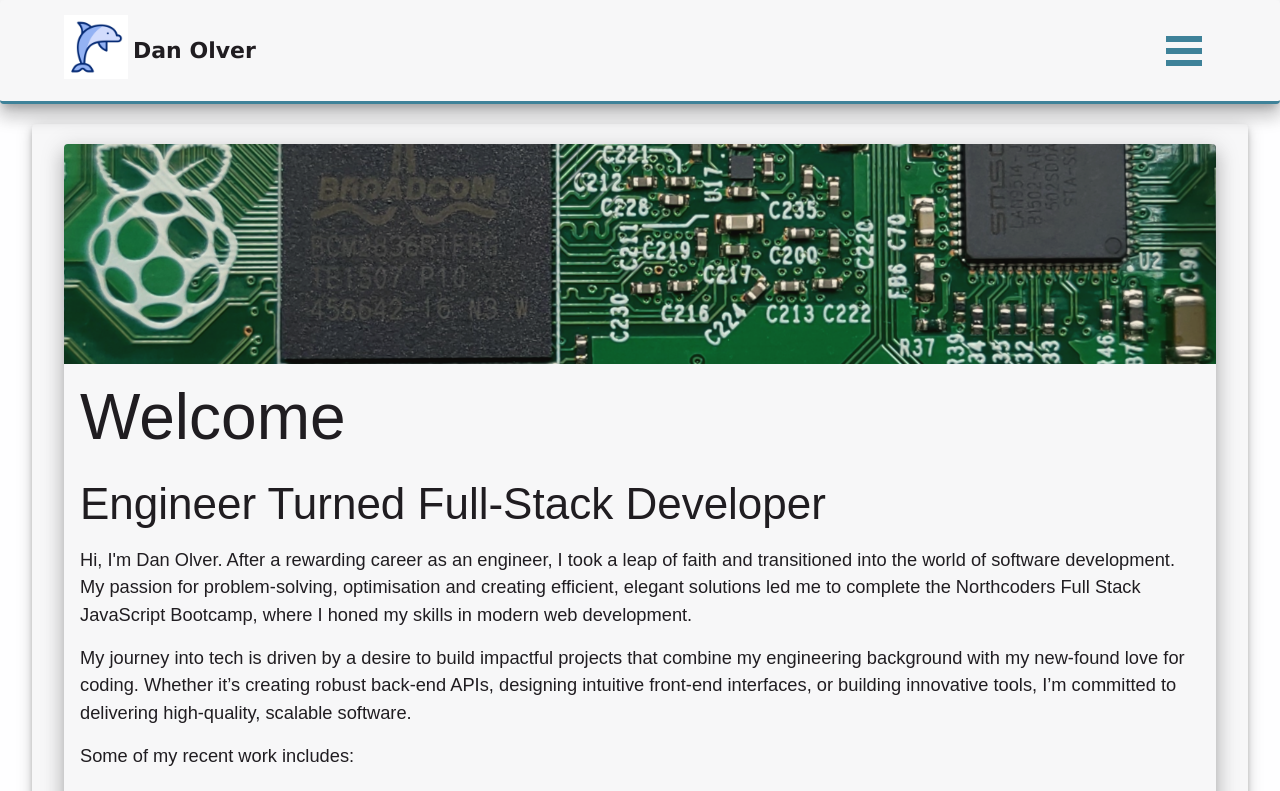
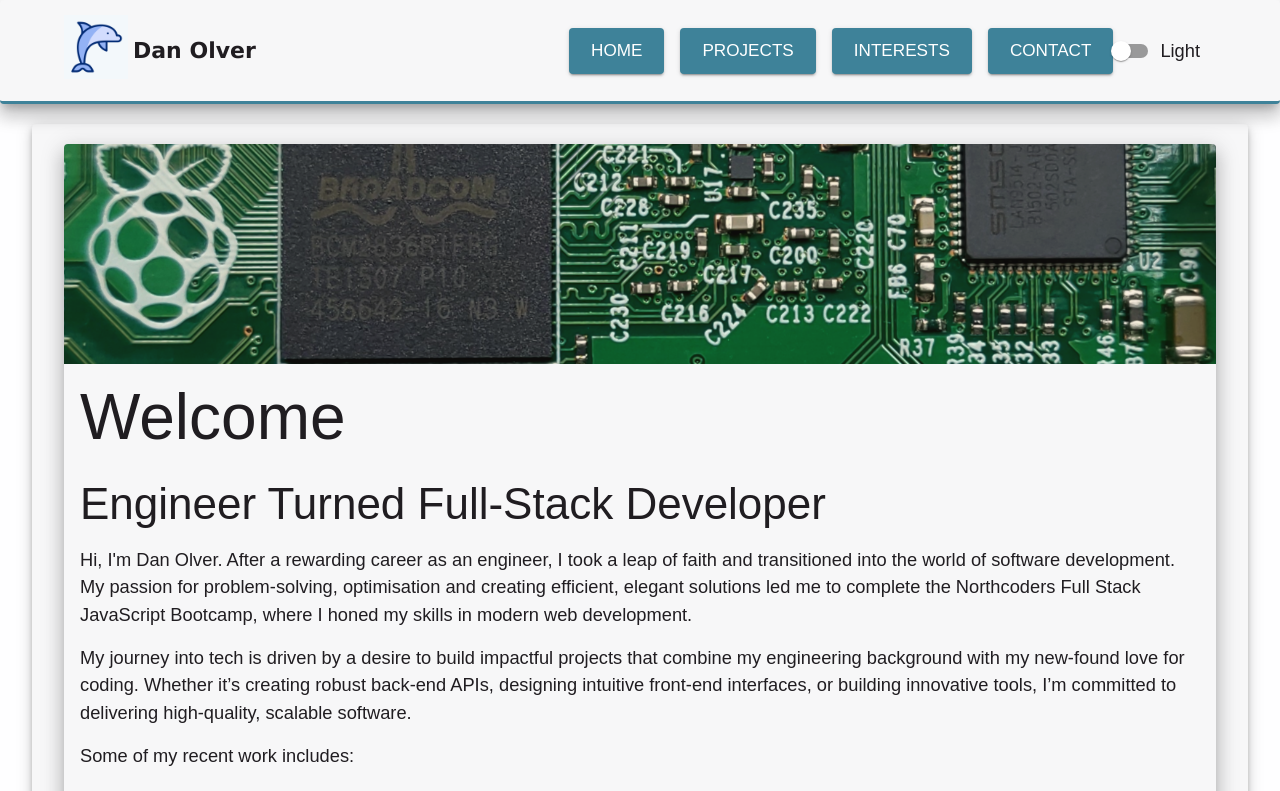
Before and after one commit to DevDolphin7/Portfolio, a React (Vite) app: page / in a window 1280 px wide. Shown: the top 791 px of the page. Built offline with nearby package versions, Linux system fonts and the light colour scheme.

Commit message:
Utilise react-responsive to make header responsive

```diff
--- a/src/components/Nav/Nav.jsx
+++ b/src/components/Nav/Nav.jsx
@@ -1,9 +1,12 @@
 import { useContext } from "react";
 import { Link, useNavigate } from "react-router-dom";
+import MediaQuery from "react-responsive";
 import { Paper } from "@mui/material";
 import { ThemeContext } from "../../contexts/Theme";
 import ToggleTheme from "../ToggleTheme";
-import dolphinLight from "../../assets/dolphin.gif";
+import Stack from "@mui/material/Stack";
+import Button from "@mui/material/Button";
+import dolphinLight from "../../assets/dolphinLight.gif";
 import dolphinDark from "../../assets/dolphinDark.gif";
 import Dropdown from "./Dropdown";
 import "../../styles/Nav.css";
@@ -17,15 +20,53 @@ export default function Nav() {
   return (
     <Paper elevation={12} className="NavBar">
       <Link to={"/Home"}>
-        {
-          <img
-            src={theme === "light" ? dolphinLight : dolphinDark}
-            width="64px"
-          />
-        }
+        <img
+          src={theme === "light" ? dolphinLight : dolphinDark}
+          width="64px"
+        />
       </Link>
       <h1>Dan Olver</h1>
-      <Dropdown menu={menu} theme={theme} />
+      <MediaQuery maxWidth={1039}>
+        <div className="spacer"></div>
+        <Stack
+          direction="row"
+          sx={{
+            minWidth: 64,
+            display: "flex",
+            justifyContent: "flex-end",
+          }}
+        >
+          <MediaQuery minWidth={450}>
+            <ToggleTheme />
+          </MediaQuery>
+          <Dropdown menu={menu} theme={theme} />
+        </Stack>
+      </MediaQuery>
+      <MediaQuery minWidth={1040}>
+        <Stack
+          spacing={2}
+          direction="row"
+          sx={{ display: "flex", justifyContent: "flex-start" }}
+        >
+          {menu.map((item) => {
+            if (typeof item === "object") {
+              const text = Object.keys(item)[0];
+              return item["--component--"] ? null : (
+                <Button
+                  key={text}
+                  variant="contained"
+                  size="large"
+                  onClick={Object.values(item)[0]}
+                >
+                  {text}
+                </Button>
+              );
+            }
+          })}
+        </Stack>
+        <div className="spacer"></div>
+        <ToggleTheme />
+      </MediaQuery>
     </Paper>
   );
 }
@@ -38,6 +79,8 @@ export function defineMenu() {
     "--divider--",
     { Home: () => navigate("/Home") },
     { Projects: () => navigate("/Projects") },
+    { Interests: () => navigate("/Interests") },
+    { Contact: () => navigate("/Contact") },
     { "--component--": <ToggleTheme /> },
   ];
 }
```
